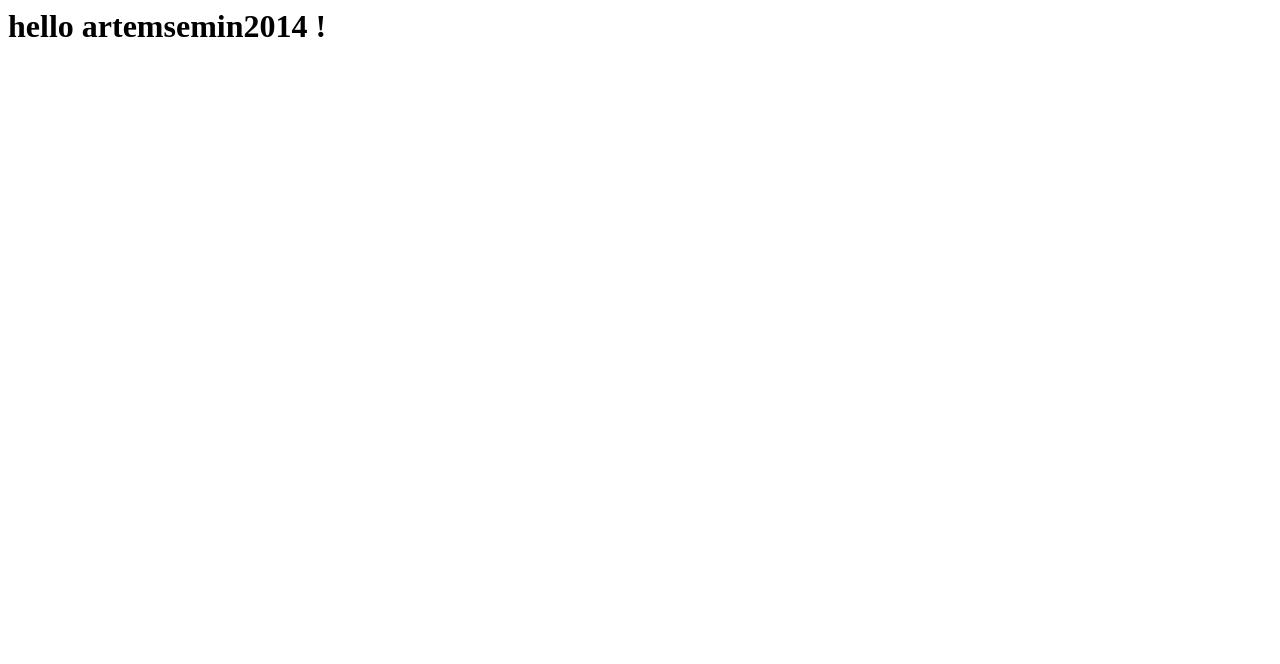
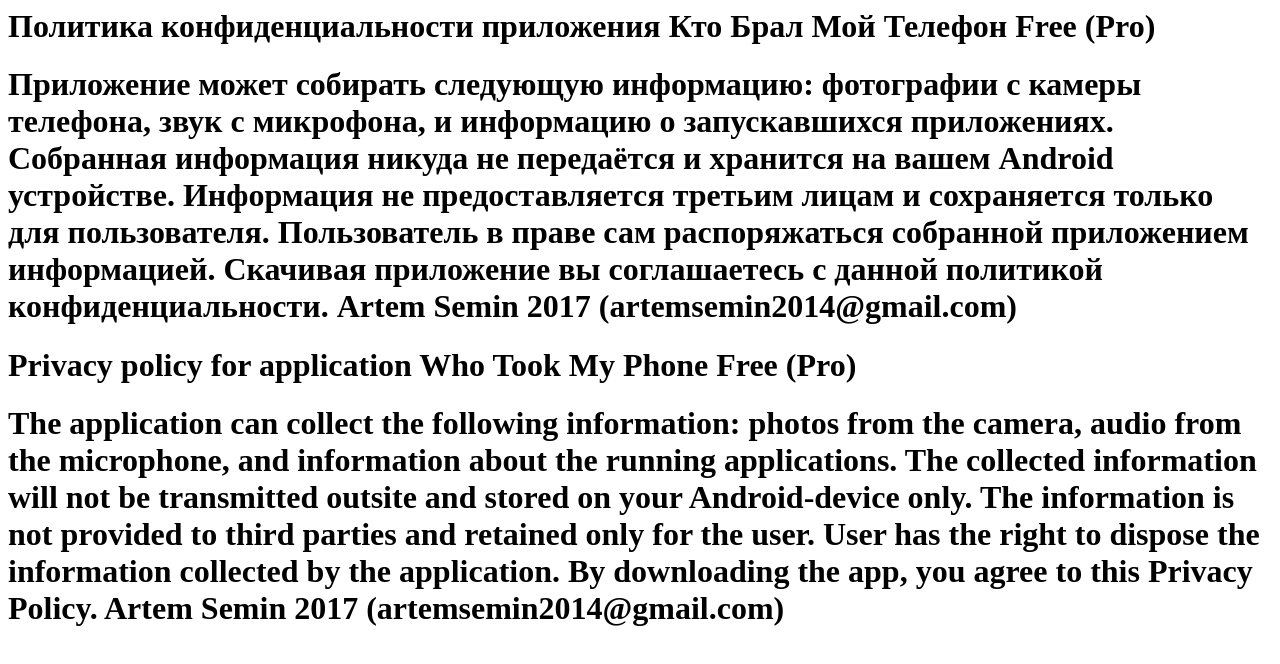
Before and after one commit to artemsemin2014/artemsemin2014.github.io, a plain HTML site: page index.html in a window 1280 px wide. Drawn offline with Linux system fonts and the light colour scheme.

Commit message:
priv policy

```diff
--- a/index.html
+++ b/index.html
@@ -1 +1,17 @@
-<H1> hello artemsemin2014 !<H1>
+<H1>Политика конфиденциальности приложения Кто Брал Мой Телефон Free (Pro)<H1>
+Приложение может собирать следующую информацию: фотографии с камеры телефона, звук с микрофона, и информацию о запускавшихся приложениях.
+Собранная информация никуда не передаётся и хранится на вашем Android устройстве. Информация не предоставляется третьим лицам и сохраняется только для пользователя. Пользователь в праве сам распоряжаться собранной приложением информацией.
+
+Скачивая приложение вы соглашаетесь с данной политикой конфиденциальности.
+
+Artem Semin 2017 (artemsemin2014@gmail.com)
+
+
+
+<H1>Privacy policy for application Who Took My Phone Free (Pro)<H1>
+The application can collect the following information: photos from the camera, audio from the microphone, and information about the running applications.
+The collected information will not be transmitted outsite and stored on your Android-device only. The information is not provided to third parties and retained only for the user. User has the right to dispose the information collected by the application.
+
+By downloading the app, you agree to this Privacy Policy.
+
+Artem Semin 2017 (artemsemin2014@gmail.com)
```
